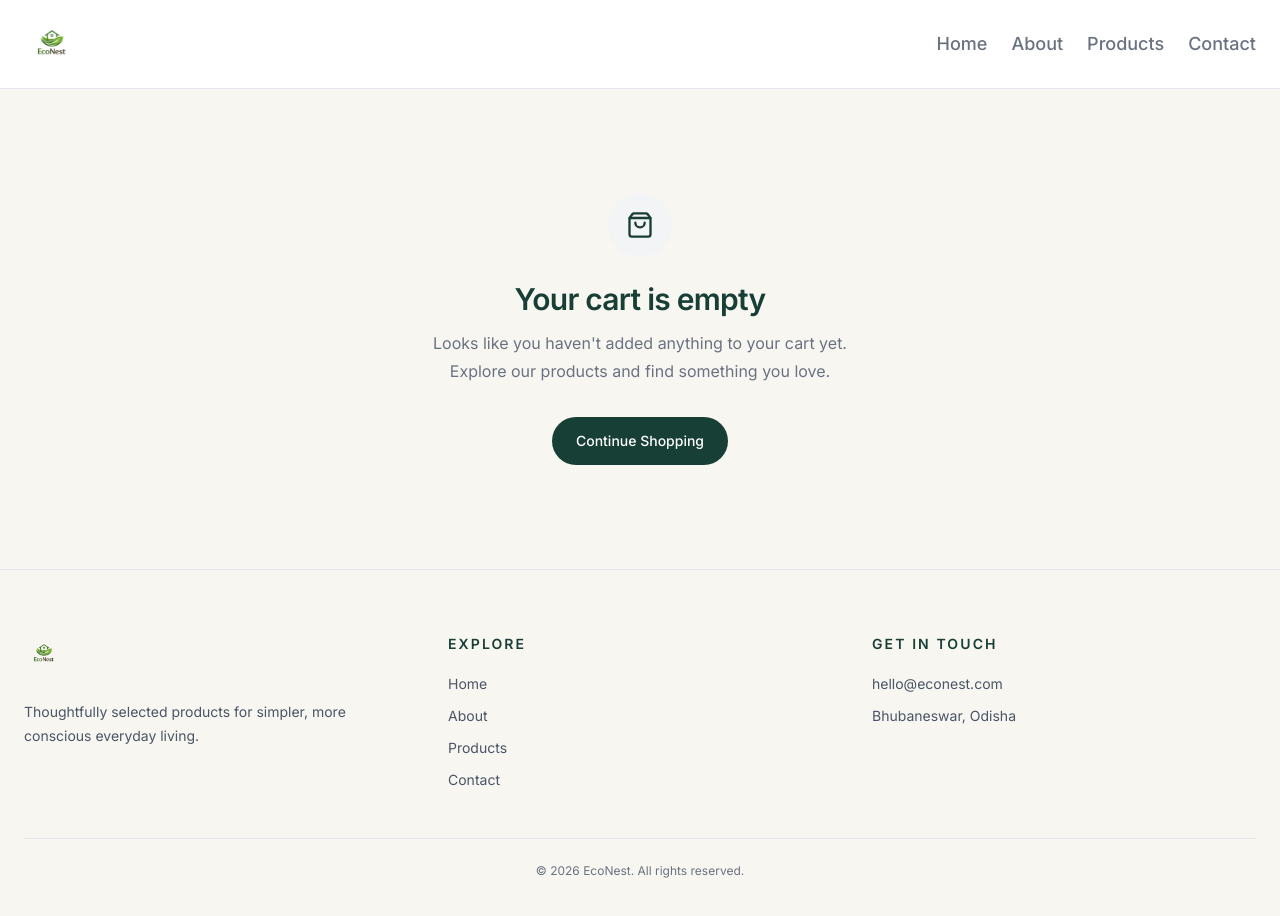
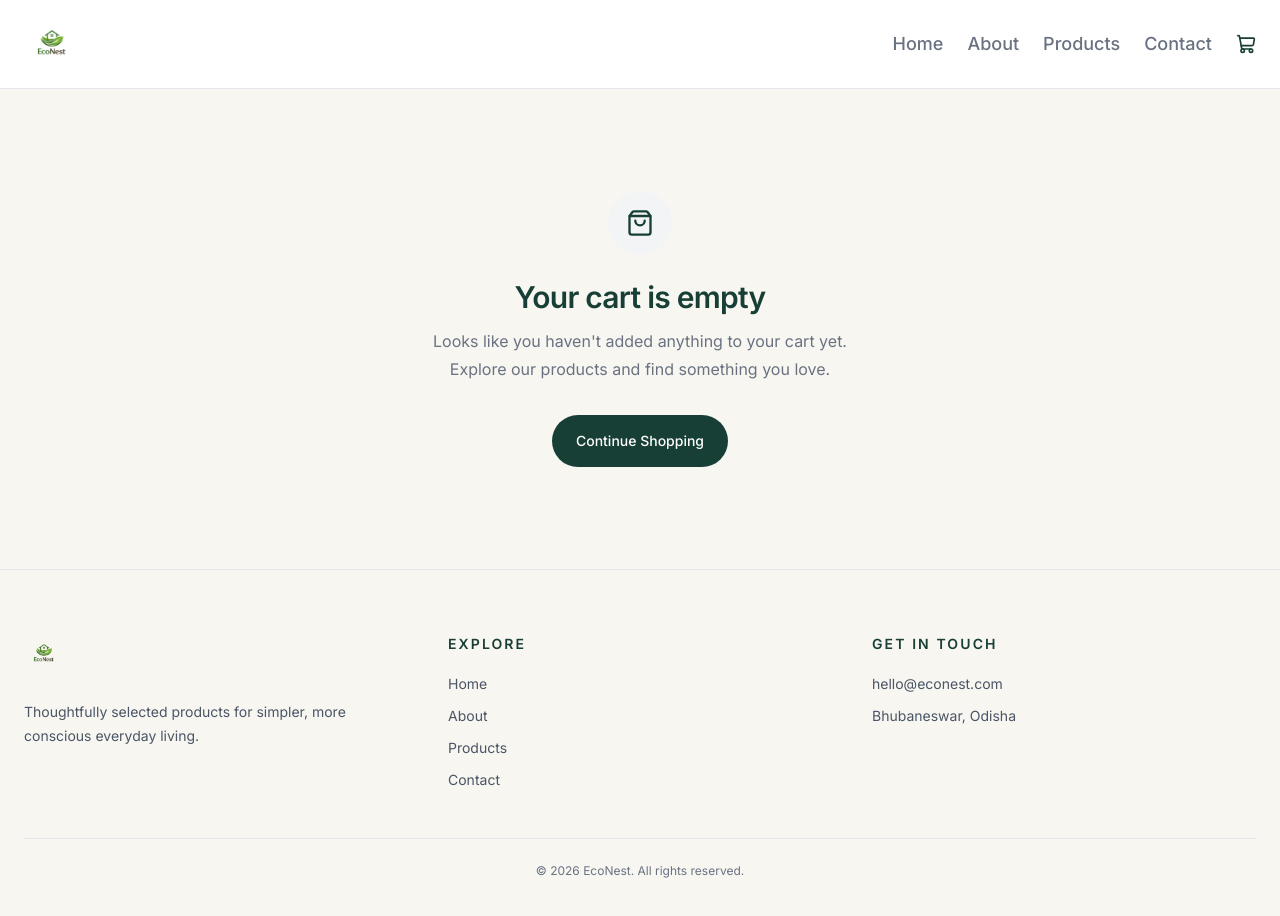
Before and after one commit to JeetsibeshSahoo/EcoNest, a React (Vite) app in the folder Frontend/: page /cart in a window 1280 px wide. Shown: the top 916 px of the page. Built offline with nearby package versions, Linux system fonts and the light colour scheme.

Commit message:
add changes to the cartSlice

```diff
--- a/Frontend/src/components/layout/Navbar.jsx
+++ b/Frontend/src/components/layout/Navbar.jsx
@@ -1,64 +1,98 @@
-import React, { useState } from 'react'
-import { NavLink } from 'react-router-dom';
-import { navigationItems } from '../../data/navigation';
-import { Menu, X } from "lucide-react"
+import { useState } from "react"
+import { NavLink } from "react-router-dom"
+import { Menu, X, ShoppingCart } from "lucide-react"
+import { useSelector } from "react-redux"
 
+import { navigationItems } from "../../data/navigation"
 
 function Navbar() {
+  const [isMenuOpen, setIsMenuOpen] = useState(false)
 
-    const [isMenuOpen, setIsMenuOpen] = useState(false);
+  const cartItems = useSelector((state) => state.cart.items)
+
+  const cartItemCount = cartItems.reduce(
+    (total, item) => total + item.quantity,
+    0
+  )
 
   const closeMenu = () => {
-        setIsMenuOpen(false);
+    setIsMenuOpen(false)
   }
 
-
   return (
-    <header className='border-b border-gray-200 bg-white'>
-        <nav className='flex mx-auto max-w-7xl items-center justify-between px-6 py-4'>
+    <header className="border-b border-gray-200 bg-white">
+      <nav className="mx-auto flex max-w-7xl items-center justify-between px-6 py-4">
         <NavLink
           to="/"
           onClick={closeMenu}
-            className="flex h-full items-center shrink-0"
+          className="flex h-full shrink-0 items-center"
         >
           <img
             src="/assets/logos/logo.png"
             alt="EcoNest"
-                className='h-12 w-auto object-contain sm:h-14'
+            className="h-12 w-auto object-contain sm:h-14"
           />
         </NavLink>
 
-            <div className='hidden items-center gap-6 md:flex'>
+        <div className="hidden items-center gap-6 md:flex">
           {navigationItems.map((item) => (
             <NavLink
               key={item.path}
               to={item.path}
               className={({ isActive }) =>
                 `text-lg font-medium transition-colors ${
-                        isActive ? "text-[#173F35]" : "text-gray-500 hover:text-[#173F35]"
+                  isActive
+                    ? "text-[#173F35]"
+                    : "text-gray-500 hover:text-[#173F35]"
                 }`
               }
             >
               {item.name}
             </NavLink>
           ))}
+
+          <NavLink
+            to="/cart"
+            className={({ isActive }) =>
+              `flex items-center gap-2 text-lg font-medium transition-colors ${
+                isActive
+                  ? "text-[#173F35]"
+                  : "text-gray-500 hover:text-[#173F35]"
+              }`
+            }
+          >
+            <span className="relative">
+              <ShoppingCart size={20} aria-hidden="true" />
+
+              {cartItemCount > 0 && (
+                <span className="absolute -right-3 -top-3 flex h-5 min-w-5 items-center justify-center rounded-full bg-[#173F35] px-1 text-[10px] font-semibold text-white">
+                  {cartItemCount}
+                </span>
+              )}
+            </span>
+          </NavLink>
         </div>
 
         <button
-            type='button'
+          type="button"
           onClick={() => setIsMenuOpen((prev) => !prev)}
-            className='flex h-10 w-10 items-center justify-center rounded-full text-[#173F35] transition-colors hover:bg-gray-100 md:hidden'
-            aria-label={isMenuOpen ? "Close navigation menu" : "Open navigation menu"}
+          className="flex h-10 w-10 items-center justify-center rounded-full text-[#173F35] transition-colors hover:bg-gray-100 md:hidden"
+          aria-label={
+            isMenuOpen ? "Close navigation menu" : "Open navigation menu"
+          }
           aria-expanded={isMenuOpen}
         >
-                {isMenuOpen ? <X size={22} /> : <Menu size={22} />}
+          {isMenuOpen ? (
+            <X size={22} aria-hidden="true" />
+          ) : (
+            <Menu size={22} aria-hidden="true" />
+          )}
         </button>
-
       </nav>
 
       {isMenuOpen && (
-            <div className='border-t border-gray-100 bg-white md:hidden'>
-                <div className='mx-auto flex max-w-7xl flex-col px-4 py-4 sm:px-6'>
+        <div className="border-t border-gray-100 bg-white md:hidden">
+          <div className="mx-auto flex max-w-7xl flex-col px-4 py-4 sm:px-6">
             {navigationItems.map((item) => (
               <NavLink
                 key={item.path}
@@ -66,13 +100,37 @@ function Navbar() {
                 onClick={closeMenu}
                 className={({ isActive }) =>
                   `border-b border-gray-100 py-4 text-base font-medium transition-colors last:border-b-0 ${
-                            isActive ? "text-[#173F35]" : "text-gray-600 hover:text-[#173F35]"
+                    isActive
+                      ? "text-[#173F35]"
+                      : "text-gray-600 hover:text-[#173F35]"
                   }`
                 }
               >
                 {item.name}
               </NavLink>
             ))}
+
+            <NavLink
+              to="/cart"
+              onClick={closeMenu}
+              className={({ isActive }) =>
+                `flex items-center gap-2 border-b border-gray-100 py-4 text-base font-medium transition-colors ${
+                  isActive
+                    ? "text-[#173F35]"
+                    : "text-gray-600 hover:text-[#173F35]"
+                }`
+              }
+            >
+              <span className="relative">
+                <ShoppingCart size={18} aria-hidden="true" />
+
+                {cartItemCount > 0 && (
+                  <span className="absolute -right-3 -top-3 flex h-5 min-w-5 items-center justify-center rounded-full bg-[#173F35] px-1 text-[10px] font-semibold text-white">
+                    {cartItemCount}
+                  </span>
+                )}
+              </span>
+            </NavLink>
           </div>
         </div>
       )}
--- a/Frontend/src/components/products/ProductDetailsContent.jsx
+++ b/Frontend/src/components/products/ProductDetailsContent.jsx
@@ -1,13 +1,15 @@
-import { useState } from "react"
+import { useState, useEffect } from "react"
 import Container from "../common/Container"
 import { Link } from "react-router-dom"
 import { ArrowLeft, Minus, Plus } from "lucide-react"
-import { useDispatch } from "react-redux";
+import { useDispatch, useSelector } from "react-redux";
 import { addToCart } from "../../features/cart/cartSlice";
 
 function ProductDetailsContent({ product }) {
   const [quantity, setQuantity] = useState(1);
   const dispatch = useDispatch();
+
+  const cartItems = useSelector((state) => state.cart.items)
 
   const decreaseQuantity = () => {
     setQuantity((currentQuantity) => Math.max(1, currentQuantity - 1));
@@ -18,6 +20,7 @@ function ProductDetailsContent({ product }) {
   }
 
   const handleAddToCart = () => {
+
     dispatch(
       addToCart({
         product,
--- a/Frontend/src/features/cart/CartItem.jsx
+++ b/Frontend/src/features/cart/CartItem.jsx
@@ -2,6 +2,7 @@ import React from 'react'
 import { Minus, Plus, Trash2 } from 'lucide-react';
 import { useDispatch } from 'react-redux'
 import { decreaseQuantity, increaseQuantity, removeFromCart } from './cartSlice';
+import { Link } from 'react-router-dom';
 
 function CartItem({ item }) {
 
--- a/Frontend/src/features/cart/CartSummary.jsx
+++ b/Frontend/src/features/cart/CartSummary.jsx
@@ -7,7 +7,7 @@ function CartSummary() {
   const subtotal = cartItems.reduce(
     (total, item) => total + item.price * item.quantity,
     0
-  )
+  );
 
   return (
     <aside className="rounded-2xl bg-gray-50 p-6">
--- a/Frontend/src/features/cart/EmptyCart.jsx
+++ b/Frontend/src/features/cart/EmptyCart.jsx
@@ -22,7 +22,7 @@ function EmptyCart() {
 
         <Link
           to="/products"
-          className="mt-8 inline-flex rounded-full bg-[#173F35] px-6 py-3.5 text-sm font-medium text-white transition-colors hover:bg-[#122F29] focus-visible:outline-none focus-visible:ring-2 focus-visible:ring-[#173F35] focus-visible:ring-offset-2"
+          className="mt-8 inline-flex rounded-full bg-[#173F35] px-6 py-4 text-sm font-medium text-white transition-colors hover:bg-[#122F29] focus-visible:outline-none focus-visible:ring-2 focus-visible:ring-[#173F35] focus-visible:ring-offset-2"
         >
           Continue Shopping
         </Link>
--- a/Frontend/src/features/cart/cartSlice.js
+++ b/Frontend/src/features/cart/cartSlice.js
@@ -1,8 +1,32 @@
 import { createSlice } from "@reduxjs/toolkit";
 
+const CART_STORAGE_KEY = "econest-cart";
+
+const getInitialCartItems = () => {
+    try {
+        const storedCart = localStorage.getItem(CART_STORAGE_KEY);
+
+        if (!storedCart) {
+            return [];
+        }
+
+        const parseCart = JSON.parse(storedCart);
+
+        if (!Array.isArray(parseCart)) {
+            return [];
+        }
+
+        return parseCart;
+
+    } catch (error) {
+        console.error("Failed to load cart from localStorage:", error);
+
+        return [];
+    }
+}
 
 const initialState = {
-    items : []
+    items : getInitialCartItems(),
 };
 
 const cartSlice = createSlice({
@@ -74,6 +98,8 @@ export const {
   decreaseQuantity,
   removeFromCart,
   clearCart,
-} = cartSlice.actions
+} = cartSlice.actions;
+
+export { CART_STORAGE_KEY }
 
 export default cartSlice.reducer
--- a/Frontend/src/pages/Cart.jsx
+++ b/Frontend/src/pages/Cart.jsx
@@ -1,7 +1,5 @@
-import React from 'react'
-
+import { useEffect } from "react"
 import { useSelector } from "react-redux"
-
 import Container from "../components/common/Container"
 import CartItem from "../features/cart/CartItem"
 import CartSummary from "../features/cart/CartSummary"
@@ -9,6 +7,8 @@ import EmptyCart from "../features/cart/EmptyCart"
 
 function Cart() {
   const cartItems = useSelector((state) => state.cart.items)
+
+
 
   if (cartItems.length === 0) {
     return <EmptyCart />
```
Also changed, not shown: Frontend/src/components/layout/Footer.jsx (+0 -22 lines). Lines whose indentation alone changed are shown as unchanged.
